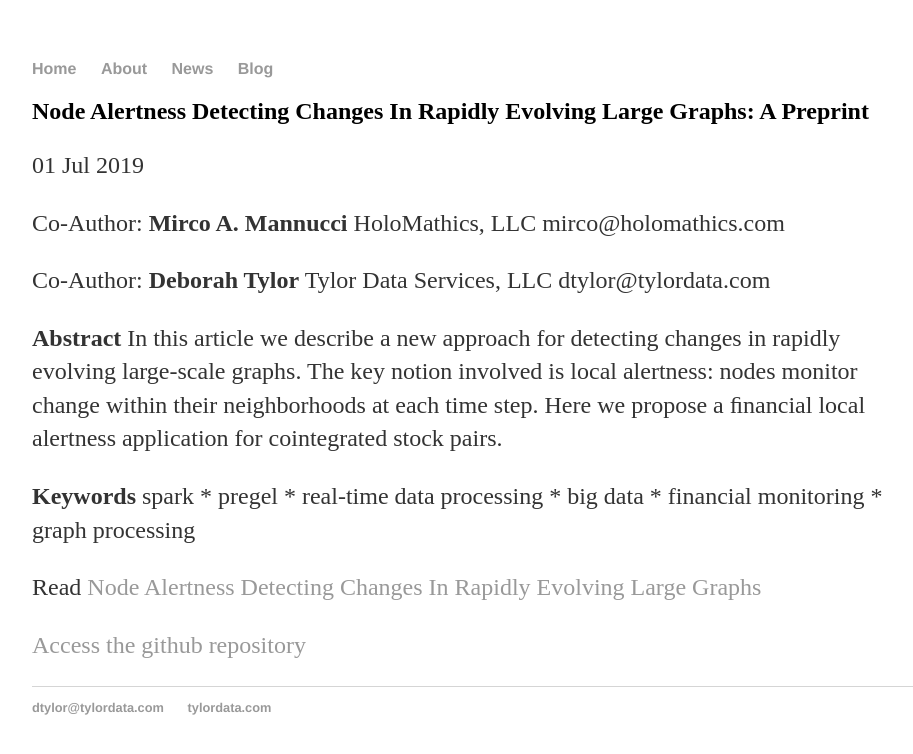
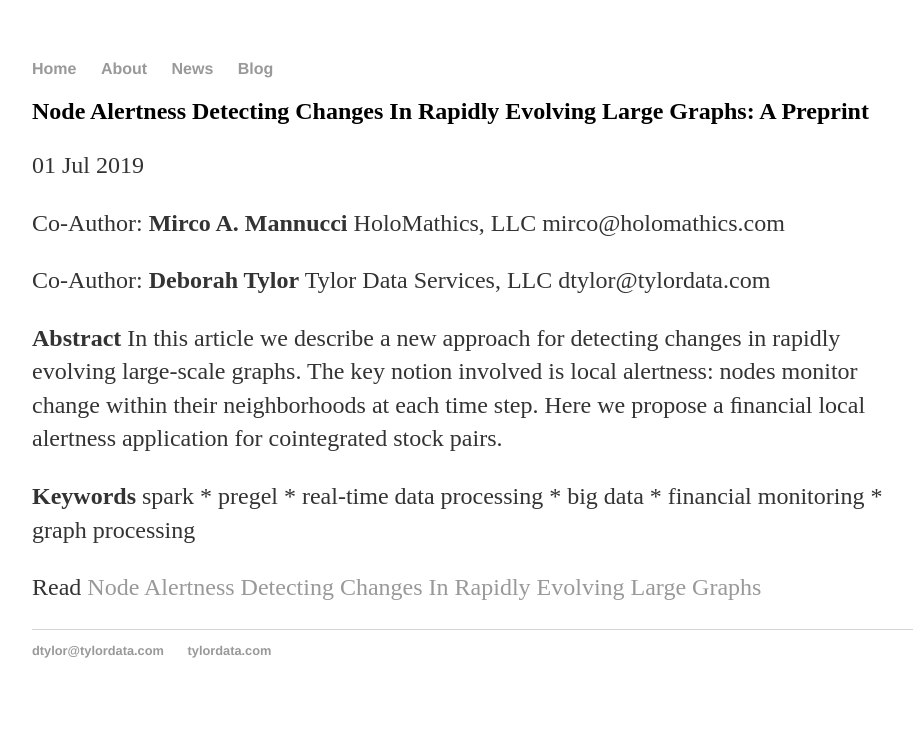
Before and after one commit to dtylor/dtylor.github.io, a Jekyll site: the page built from _posts/2019-07-01-Node-Alertness-Detecting-Changes-In-Rapidly-Evolving-Large-Graphs.md, in a window 1280 px wide. Shown: the top 754 px of the page, without its empty margins (160-1073 px from the left). Built offline with Jekyll 4.4.1, drawn with Linux system fonts in a browser that asks for light colours.

Commit message:
Update 2019-07-01-Node-Alertness-Detecting-Changes-In-Rapidly-Evolving-Large-Graphs.md

```diff
--- a/_posts/2019-07-01-Node-Alertness-Detecting-Changes-In-Rapidly-Evolving-Large-Graphs.md
+++ b/_posts/2019-07-01-Node-Alertness-Detecting-Changes-In-Rapidly-Evolving-Large-Graphs.md
@@ -23,5 +23,3 @@ time step. Here we propose a ﬁnancial local alertness application for cointegr
   spark * pregel * real-time data processing * big data * financial monitoring * graph processing
 
 Read [Node Alertness Detecting Changes In Rapidly Evolving Large Graphs](https://www.academia.edu/39730507/NODE_ALERTNESS_DETECTING_CHANGES_IN_RAPIDLY_EVOLVING_GRAPHS?email_work_card=title)
-
-[Access the github repository](https://github.com/dtylor/nodealertness.git)
```
